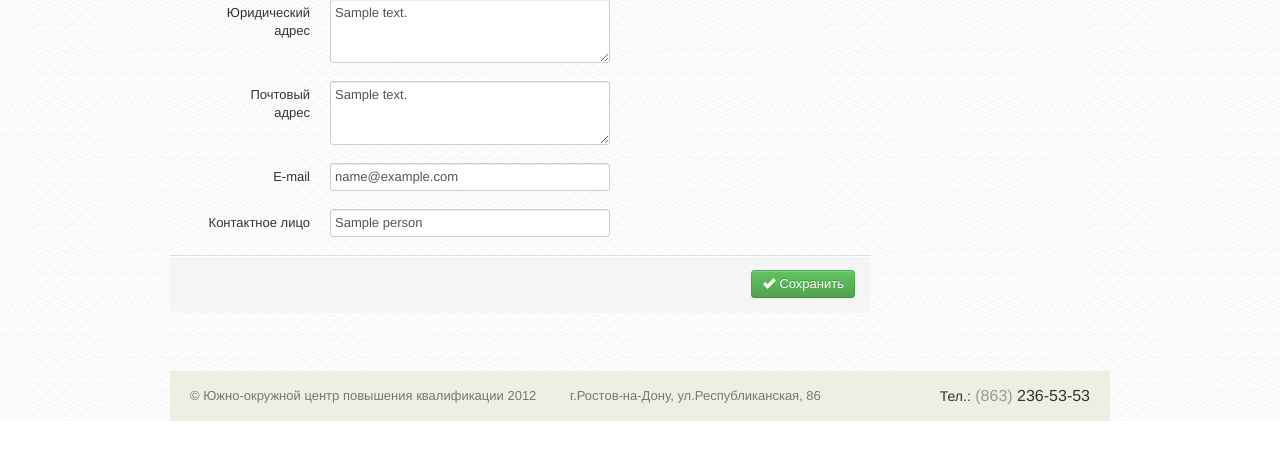
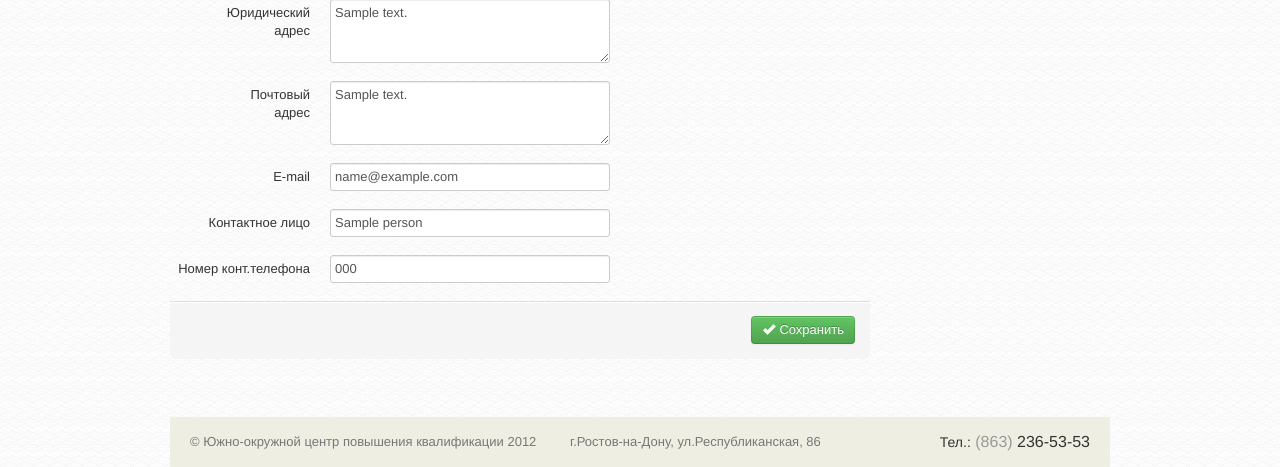
Before and after one commit to andrewgs/reducation, a CodeIgniter app: template application/views/customer_interface/customer-profile.php in a window 1280 px wide. Shown: the part 846-1313 px from the top of the page. Before the commit the page ends 1267 px from the top, so only its background shows below. Run offline with CodeIgniter, Linux system fonts and the light colour scheme; the template is opened without the code that fills it: most values are stand-ins (such as "Sample title", 1, 10 or a date in 2020); data that the repository does not hold is empty; some libraries are stand-ins or nearby versions.

Commit message:
21.06.2012-1

```diff
--- a/application/controllers/admin_interface.php
+++ b/application/controllers/admin_interface.php
@@ -1428,6 +1428,7 @@ class Admin_interface extends CI_Controller{
 					'regdateend'	=> '',
 					'dateend'		=> $this->ordersmodel->read_field($order,'closedate'),
 					'hours'			=> 0,
+					'ncompletion'	=> eregi_replace("([^0-9])", "",$this->ordersmodel->read_field($order,'numbercompletion')),
 					'info'			=> $this->unionmodel->read_fullinfo_audience($this->uri->segment(5))
 			);
 		/*if($pagevar['datebegin']!='Не оплачен' && !empty($pagevar['datebegin'])):
--- a/application/controllers/customer_interface.php
+++ b/application/controllers/customer_interface.php
@@ -580,7 +580,7 @@ class Customer_interface extends CI_Controller{
 			for($i=0;$i<count($tmpdate);$i++):
 				$seldate[$i] = $tmpdate[$i]['date'];
 			endfor;
-			array_unshift($seldate,'0000-00-00');
+			array_unshift($seldate,'1111-11-11');
 			unset($tmpdate);
 			$courses = $this->unionmodel->read_course_audience_records($this->session->userdata('order'));
 			$days = round($courses[0]['chours']/8);
--- a/application/views/admin_interface/documents/registry-list-1.php
+++ b/application/views/admin_interface/documents/registry-list-1.php
@@ -42,7 +42,7 @@
 							<tr>
 								<td colspan="9">&nbsp;</td>
 								<td colspan="3" style="text-align:center;">&nbsp;</td>
-								<td colspan="3" style="text-align:center;"><b>Группа № <u>&nbsp;<?=$this->uri->segment(5);?>&nbsp;</u></b></td>
+								<td colspan="3" style="text-align:center;"><b>Группа № <u>&nbsp;&nbsp;<?=$ncompletion;?>&nbsp;&nbsp;</u></b></td>
 							</tr>
 							<tr>
 								<td colspan="9"></td>
--- a/application/views/customer_interface/customer-order-act.php
+++ b/application/views/customer_interface/customer-order-act.php
@@ -11,7 +11,7 @@
 		<div class="row">
 			<div class="span12">
 				<p class="center title">
-           			<strong>Акт об оказании услуг</strong>
+           			<strong>Акт об оказании услуг № <?=$order['id'];?></strong>
            		</p>
            		<div class="clearfix">
 		  	  		<p class="pull-left">
--- a/application/views/forms/customer-profile.php
+++ b/application/views/forms/customer-profile.php
@@ -122,6 +122,13 @@
 					<span class="help-inline" style="display:none;">&nbsp;</span>
 				</div>
 			</div>
+			<div class="control-group">
+				<label for="phones" class="control-label">Номер конт.телефона</label>
+				<div class="controls">
+					<input type="text" id="phones" class="input-xlarge inpval" name="phones" value="<?=$customer['phones'];?>">
+					<span class="help-inline" style="display:none;">&nbsp;</span>
+				</div>
+			</div>
 		</div>
 	</fieldset>
 	<?php if(!$readonly):?>
```
Also changed, not shown: 1 other file.
